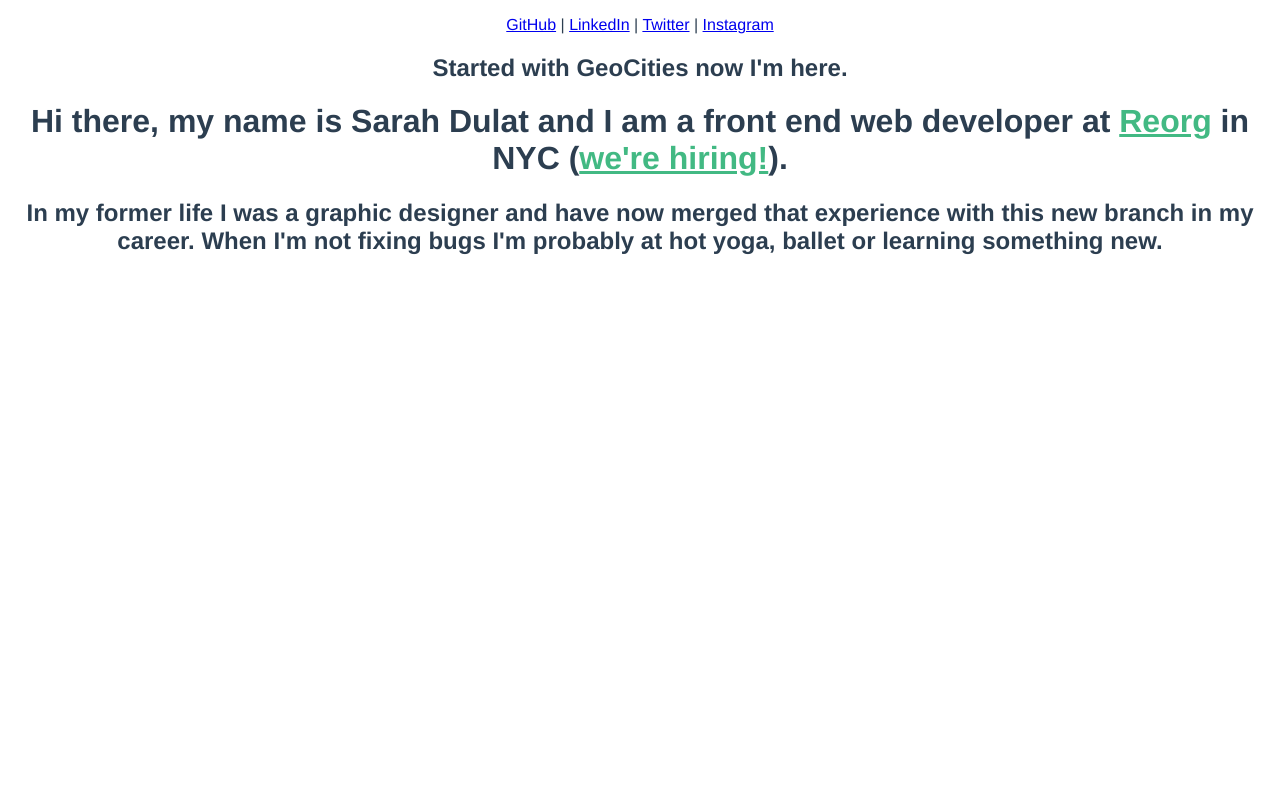
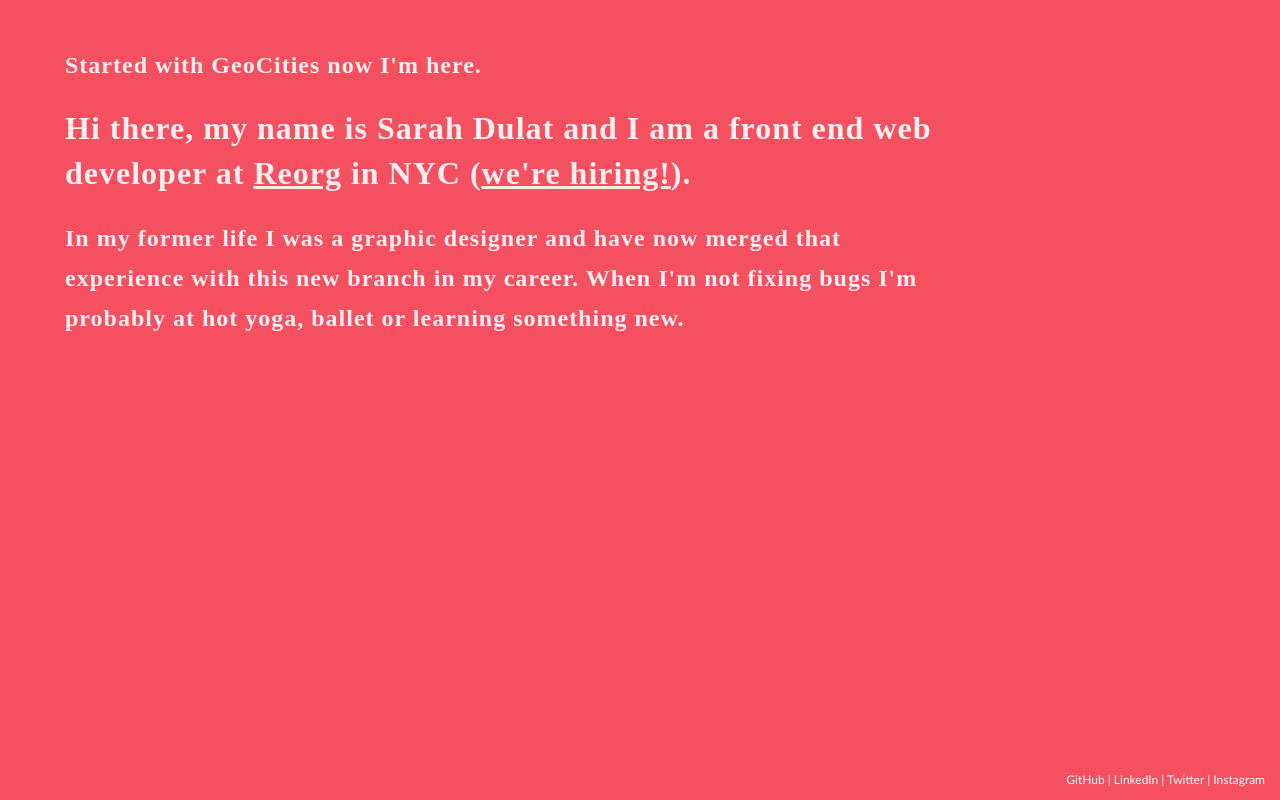
Before and after one commit to sarahdulat/sarah-dulat, a Vue app: page / in a window 1280 px wide. Built offline with nearby package versions, Linux system fonts and the light colour scheme.

Commit message:
linking stylesheet

```diff
--- a/public/index.html
+++ b/public/index.html
@@ -6,9 +6,10 @@
     <meta charset="utf-8">
     <meta http-equiv="X-UA-Compatible" content="IE=edge">
     <meta name="viewport" content="width=device-width,initial-scale=1.0">
+    <link rel="stylesheet" href="css/styles.css" />
     <link rel="icon" href="<%= BASE_URL %>favicon.ico">
   </head>
-  <body>
+  <body class="sherbert">
     <noscript>
       <strong>We're sorry but <%= htmlWebpackPlugin.options.title %> doesn't work properly without JavaScript enabled. Please enable it to continue.</strong>
     </noscript>
--- a/src/App.vue
+++ b/src/App.vue
@@ -17,13 +17,3 @@
   }
 }
 </script>
-
-<style>
-#app {
-  font-family: Avenir, Helvetica, Arial, sans-serif;
-  -webkit-font-smoothing: antialiased;
-  -moz-osx-font-smoothing: grayscale;
-  text-align: center;
-  color: #2c3e50;
-}
-</style>
--- a/src/components/Hero.vue
+++ b/src/components/Hero.vue
@@ -13,21 +13,3 @@
   name: 'Hero'
 }
 </script>
-
-<!-- Add "scoped" attribute to limit CSS to this component only -->
-<style scoped>
-h3 {
-  margin: 40px 0 0;
-}
-ul {
-  list-style-type: none;
-  padding: 0;
-}
-li {
-  display: inline-block;
-  margin: 0 10px;
-}
-a {
-  color: #42b983;
-}
-</style>
```
